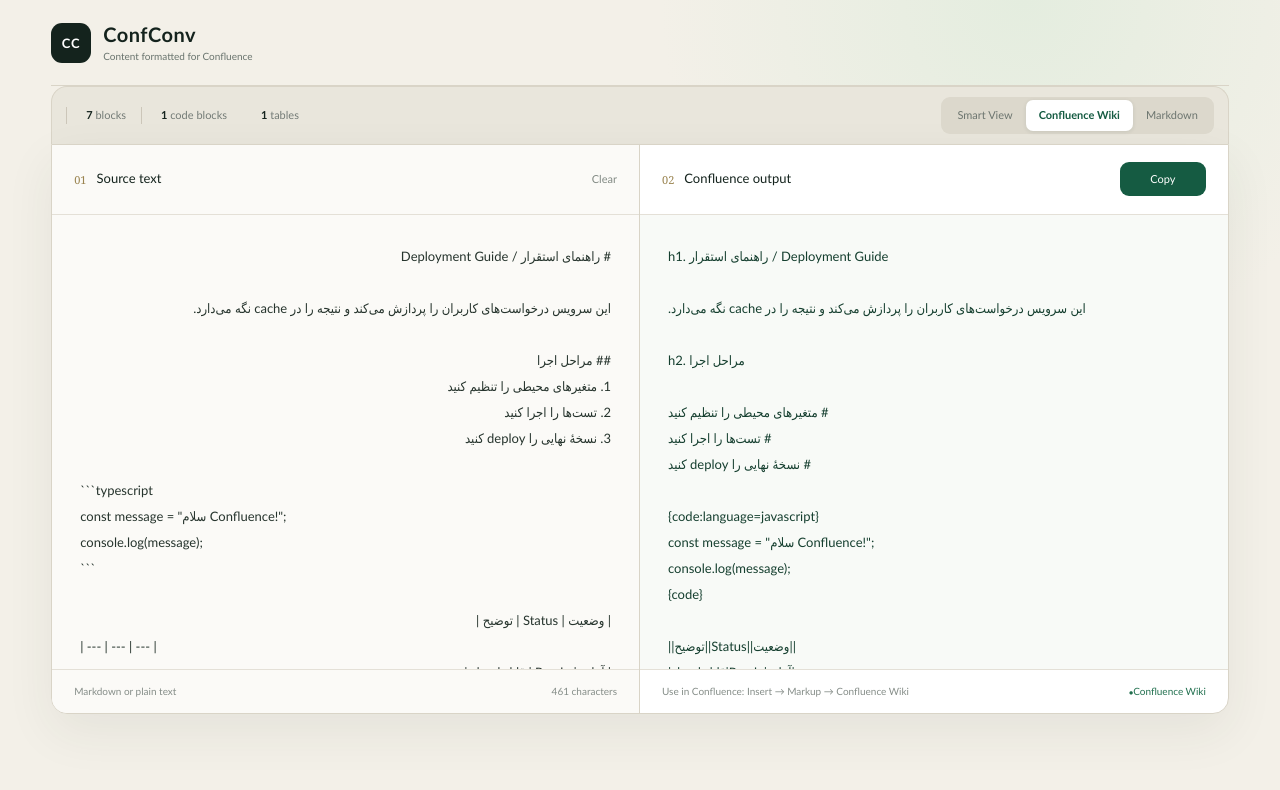
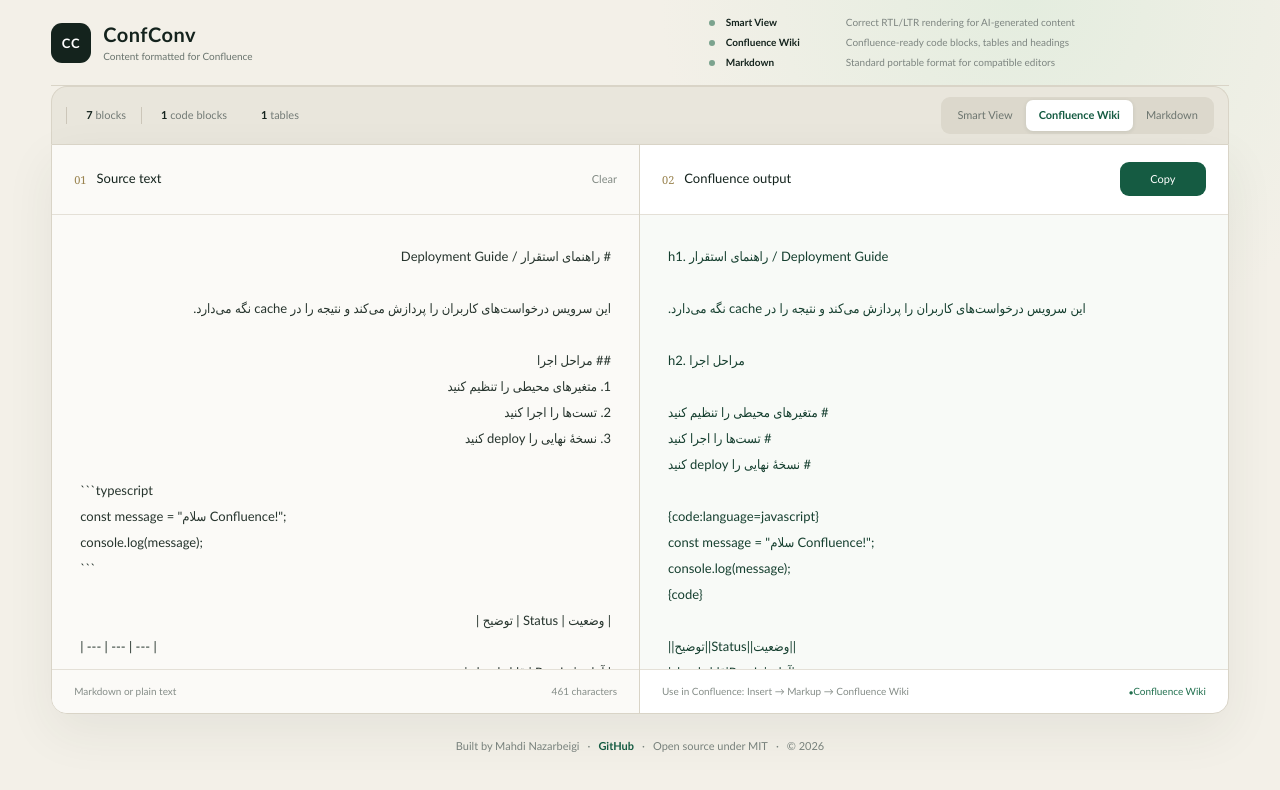
Before and after one commit to mahdinzb/confconv, a Next.js app: page / in a window 1280 px wide. Shown: the top 790 px of the page. Built offline with nearby package versions, Linux system fonts and the light colour scheme.

Commit message:
Add format guide and project footer

```diff
--- a/app/page.tsx
+++ b/app/page.tsx
@@ -229,6 +229,11 @@ export default function Home() {
     <main>
       <header className="topbar">
         <div className="brand"><span className="mark">CC</span><div><strong>ConfConv</strong><small>Content formatted for Confluence</small></div></div>
+        <div className="format-guide" aria-label="Output format information">
+          <div><span /><b>Smart View</b><small>Correct RTL/LTR rendering for AI-generated content</small></div>
+          <div><span /><b>Confluence Wiki</b><small>Confluence-ready code blocks, tables and headings</small></div>
+          <div><span /><b>Markdown</b><small>Standard portable format for compatible editors</small></div>
+        </div>
       </header>
       <section className="toolbar">
         <div className="metrics">
@@ -262,6 +267,15 @@ export default function Home() {
           </div>
         </article>
       </section>
+      <footer className="site-footer">
+        <span>Built by Mahdi Nazarbeigi</span>
+        <span aria-hidden="true">·</span>
+        <a href="https://github.com/mahdinzb/confconv" target="_blank" rel="noreferrer">GitHub</a>
+        <span aria-hidden="true">·</span>
+        <span>Open source under MIT</span>
+        <span aria-hidden="true">·</span>
+        <span>© 2026</span>
+      </footer>
     </main>
   );
 }
--- a/app/workspace.css
+++ b/app/workspace.css
@@ -4,6 +4,11 @@ main { min-height:100vh; padding:0 4vw 34px; background:radial-gradient(circle a
 .mark { width:40px; height:40px; display:grid; place-items:center; background:var(--ink); color:white; border-radius:11px; font:700 13px Calibri,Arial,sans-serif; letter-spacing:1px; }
 .brand strong { display:block; font:700 20px Calibri,Arial,sans-serif; letter-spacing:.5px; }
 .brand small { display:block; color:#68736d; font-size:10px; margin-top:3px; }
+.format-guide { display:grid; gap:5px; min-width:min(520px,52vw); }
+.format-guide>div { display:grid; grid-template-columns:7px 110px 1fr; gap:10px; align-items:baseline; color:#69736d; }
+.format-guide>div>span { width:6px; height:6px; border-radius:50%; background:#7ba38e; }
+.format-guide b { color:var(--ink); font-size:10px; }
+.format-guide small { font-size:10px; color:#7d8580; }
 .status { color:#647068; font-size:12px; display:flex; align-items:center; gap:8px; }
 .status span { width:7px; height:7px; border-radius:50%; background:#35a16f; box-shadow:0 0 0 4px #35a16f22; }
 .publish-top { border:1px solid #b7c5bc; background:#f8faf7; color:var(--green); border-radius:10px; padding:10px 15px; font-size:11px; font-weight:700; }
@@ -47,7 +52,8 @@ h1 { margin:0; font-size:clamp(36px,4.3vw,68px); line-height:1.15; letter-spacin
 .storage { direction:ltr; text-align:left; white-space:pre-wrap; color:#23483a; }
 .wiki-output { background:#f8faf7; color:#153f2f; }
 .recommended-tab { color:#155b42 !important; font-weight:800; }
-footer { text-align:center; color:#78817c; font-size:11px; padding:22px 0 0; } footer span { color:#9b7f3e; margin-left:7px; font-weight:bold; }
+.site-footer { display:flex; justify-content:center; flex-wrap:wrap; gap:8px; text-align:center; color:#78817c; font-size:11px; padding:24px 0 0; }
+.site-footer a { color:var(--green); font-weight:700; text-decoration:none; }.site-footer a:hover { text-decoration:underline; }
 .native-cta { margin-top:18px; border:1px solid #bfd0c5; background:#e7efe8; border-radius:16px; padding:24px 28px; display:flex; align-items:center; justify-content:space-between; gap:30px; }
 .native-cta h2 { margin:5px 0 8px; font-size:21px; }.native-cta p { margin:0; color:#657068; font-size:12px; }.native-kicker { color:var(--green); font-size:9px; letter-spacing:1px; font-weight:800; }
 .native-cta button,.submit-button { border:0; background:var(--green); color:white; padding:12px 18px; border-radius:10px; font-weight:700; font-size:11px; white-space:nowrap; }
@@ -59,4 +65,4 @@ footer { text-align:center; color:#78817c; font-size:11px; padding:22px 0 0; } f
 .modal input { width:100%; border:1px solid #d7d5cd; background:white; color:var(--ink); border-radius:9px; padding:11px 12px; outline:0; font-size:12px; }.modal input:focus { border-color:#4e8069; box-shadow:0 0 0 3px #4e806919; }
 .form-grid { display:grid; grid-template-columns:1fr 1fr; gap:12px; }.modal-actions { display:flex; justify-content:flex-end; gap:9px; margin-top:7px; }.ghost-button { border:1px solid #d4d1c7; background:transparent; padding:11px 16px; border-radius:10px; color:#667069; }
 .submit-button:disabled { opacity:.55; cursor:wait; }.result { border-radius:9px; padding:11px 13px; font-size:11px; line-height:1.6; }.result.success { background:#e4f2e8; color:#21633f; }.result.error { background:#f7e7e4; color:#8a382d; }.result a { color:inherit; font-weight:800; margin-right:7px; }
-@media (max-width:800px) { main{padding:0 16px 25px}.hero{grid-template-columns:1fr;padding:38px 0 28px;gap:20px}h1{letter-spacing:-1.5px}.publish-top{padding:9px;font-size:9px}.workspace{grid-template-columns:1fr;}.input-panel{border-right:0;border-bottom:1px solid var(--line);min-height:440px}.output-panel{min-height:500px}.toolbar{align-items:flex-start;gap:10px;flex-direction:column}.metrics{align-self:stretch;justify-content:space-between}.segmented{align-self:stretch}.segmented button{flex:1;padding-inline:8px}.native-cta{align-items:stretch;flex-direction:column}.native-cta button{width:100%}.form-grid{grid-template-columns:1fr}.modal{padding:20px}}
+@media (max-width:800px) { main{padding:0 16px 25px}.topbar{height:auto;min-height:86px;align-items:flex-start;flex-direction:column;gap:18px;padding:18px 0}.format-guide{min-width:0;width:100%}.format-guide>div{grid-template-columns:7px 105px 1fr}.hero{grid-template-columns:1fr;padding:38px 0 28px;gap:20px}h1{letter-spacing:-1.5px}.publish-top{padding:9px;font-size:9px}.workspace{grid-template-columns:1fr;}.input-panel{border-right:0;border-bottom:1px solid var(--line);min-height:440px}.output-panel{min-height:500px}.toolbar{align-items:flex-start;gap:10px;flex-direction:column}.metrics{align-self:stretch;justify-content:space-between}.segmented{align-self:stretch}.segmented button{flex:1;padding-inline:8px}.native-cta{align-items:stretch;flex-direction:column}.native-cta button{width:100%}.form-grid{grid-template-columns:1fr}.modal{padding:20px}}
```
Also changed, not shown: 2 other files (tests, documents, lock files or other folders).
